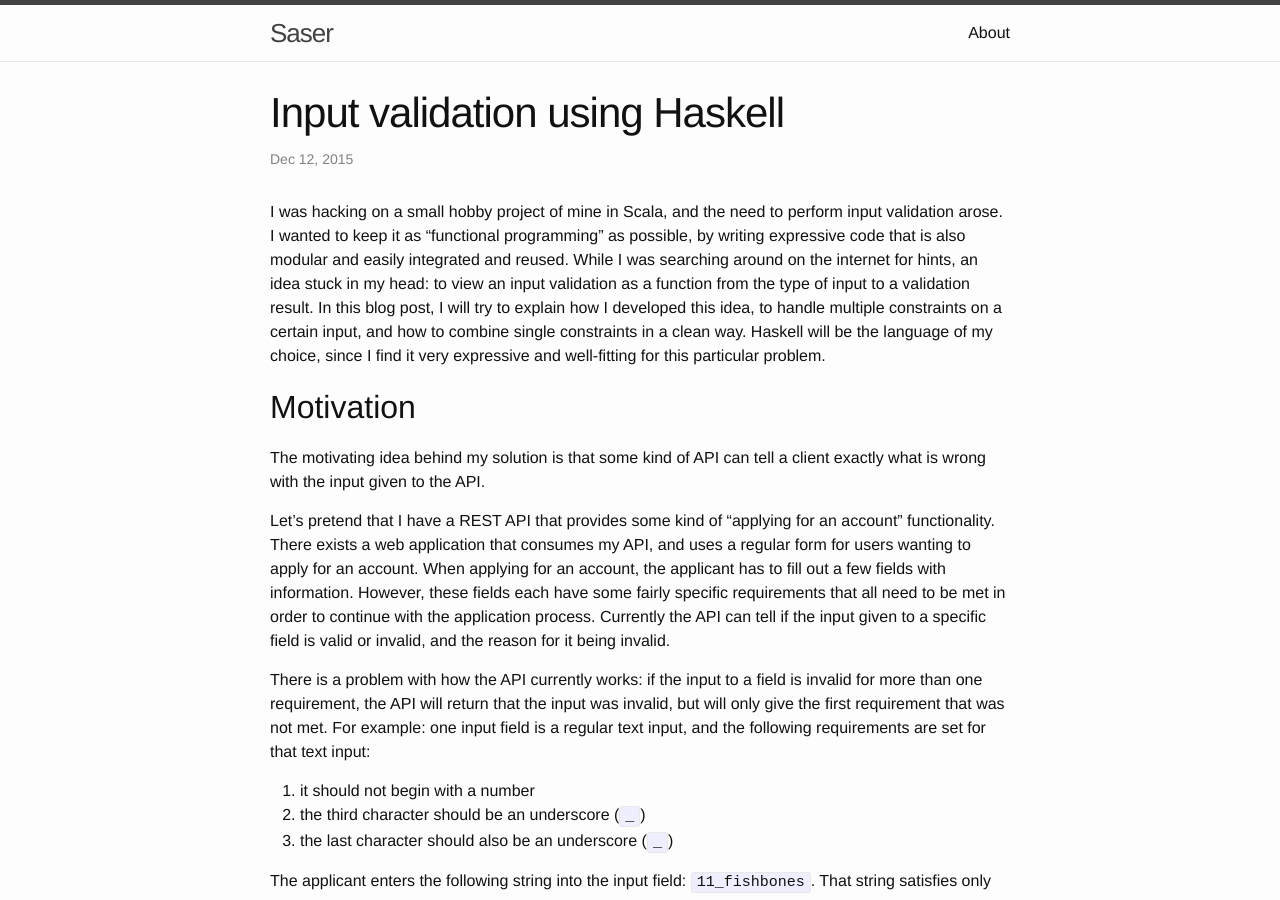
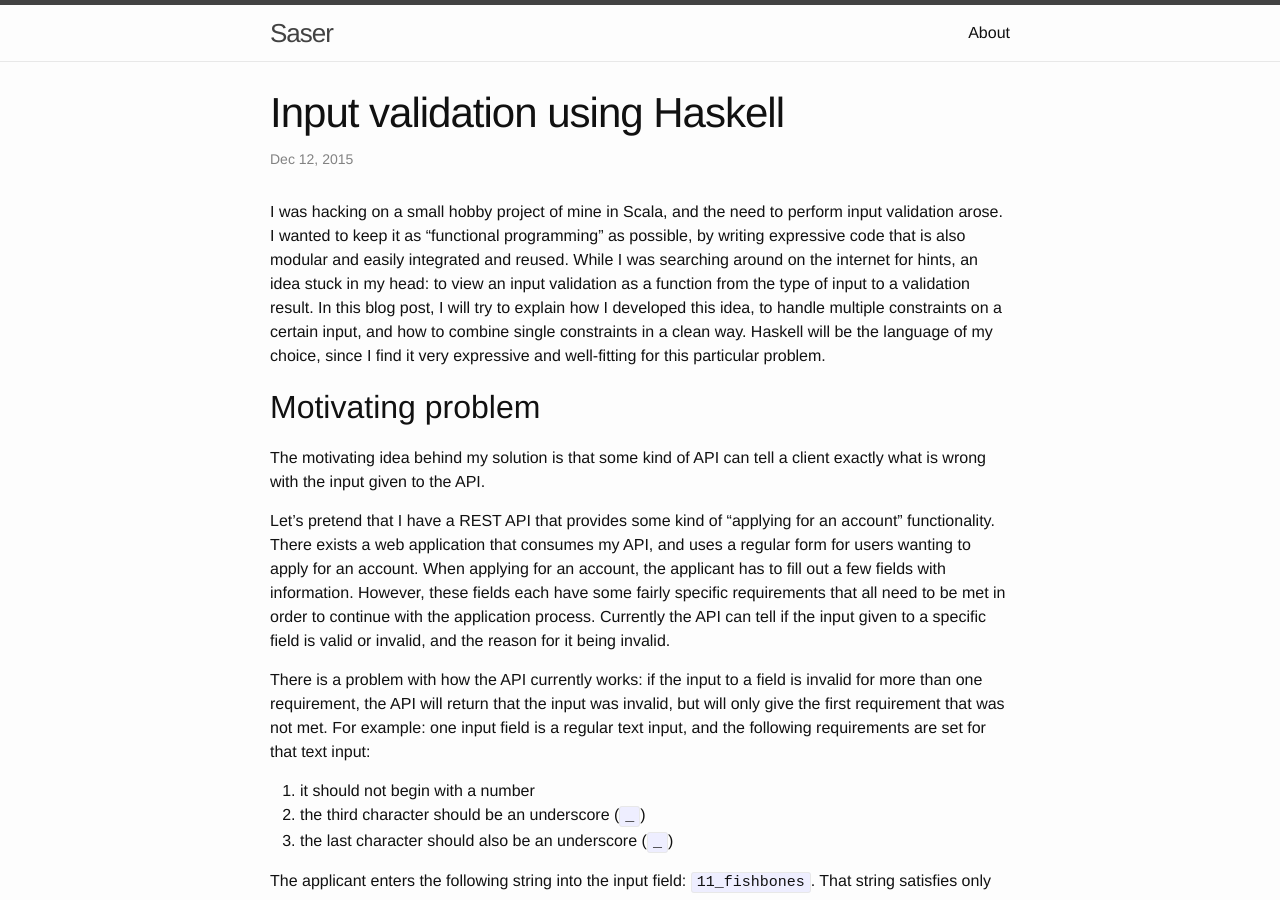
Before and after one commit to Saser/saser.github.io, a Jekyll site: the page built from _posts/2015-12-12-input-validation-using-haskell.md, in a window 1280 px wide and 900 px high. Built offline with Jekyll 4.4.1, drawn with Linux system fonts in a browser that asks for light colours.

Commit message:
Better section title

```diff
--- a/_posts/2015-12-12-input-validation-using-haskell.md
+++ b/_posts/2015-12-12-input-validation-using-haskell.md
@@ -7,7 +7,7 @@ tags: haskell functional-programming
 ---
 I was hacking on a small hobby project of mine in Scala, and the need to perform input validation arose. I wanted to keep it as "functional programming" as possible, by writing expressive code that is also modular and easily integrated and reused. While I was searching around on the internet for hints, an idea stuck in my head: to view an input validation as a function from the type of input to a validation result. In this blog post, I will try to explain how I developed this idea, to handle multiple constraints on a certain input, and how to combine single constraints in a clean way. Haskell will be the language of my choice, since I find it very expressive and well-fitting for this particular problem.
 
-## Motivation
+## Motivating problem
 
 The motivating idea behind my solution is that some kind of API can tell a client exactly what is wrong with the input given to the API.
 
```
